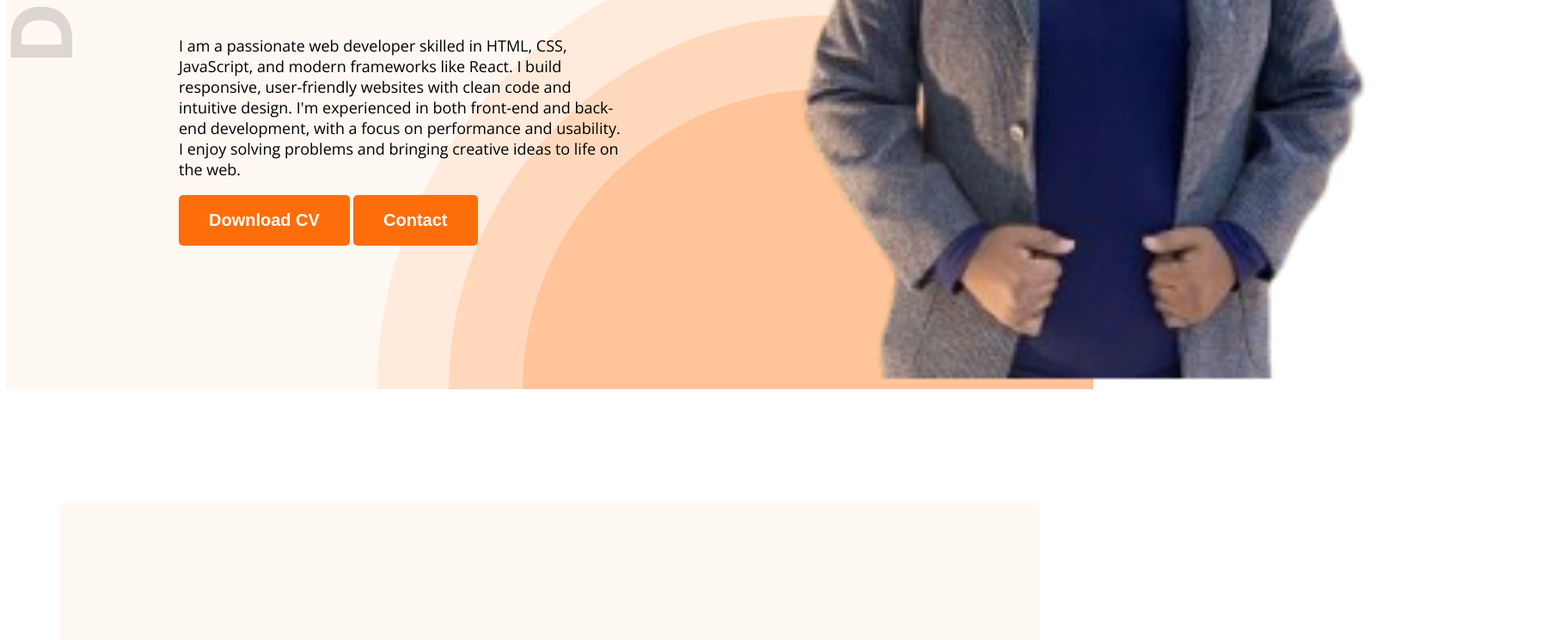
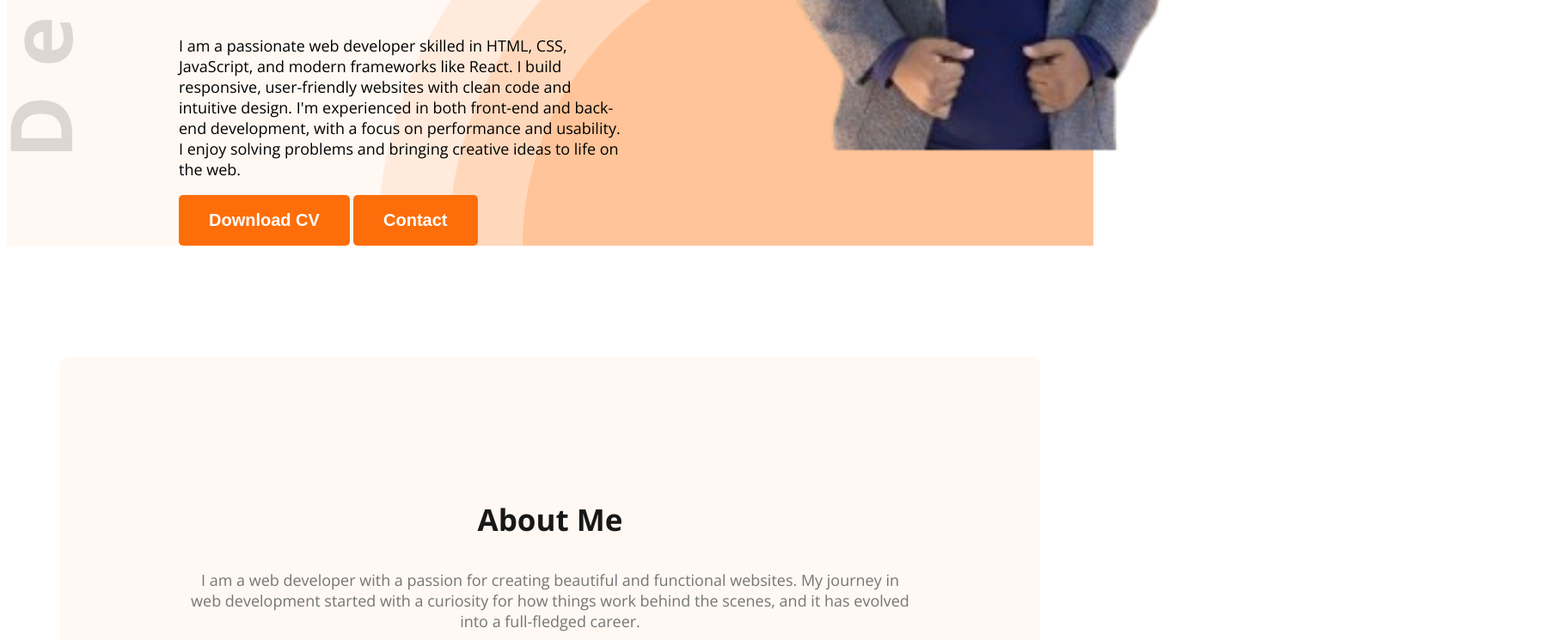
Before and after one commit to rsd-hub-bit/Daiyan-Porfolio, a plain HTML site: page index.html in a window 1280 px wide. Shown: the part 704-1449 px from the top of the page at 86% size, 1823 px wide, since content can reach past the window. Drawn offline with nearby package versions, Linux system fonts and the light colour scheme.

Commit message:
Changes added

```diff
--- a/styles/portfolio.css
+++ b/styles/portfolio.css
@@ -12,7 +12,7 @@
 .header{
     background-image: url('../Images/developer.png'), url('../Images/header_bg.png');
     background-repeat: no-repeat;
-    background-position: top left,bottom right;
+    background-position: center left,bottom right;
 }
 
 
@@ -107,8 +107,8 @@ nav ul li a{
     min-width: 50%;
 }
 .banner-image{
-    width: 1000px;
-    height: 100x;
+    width: 725px;
+    height: 725px;
     transform: translateX(100px);
 }
 
```
